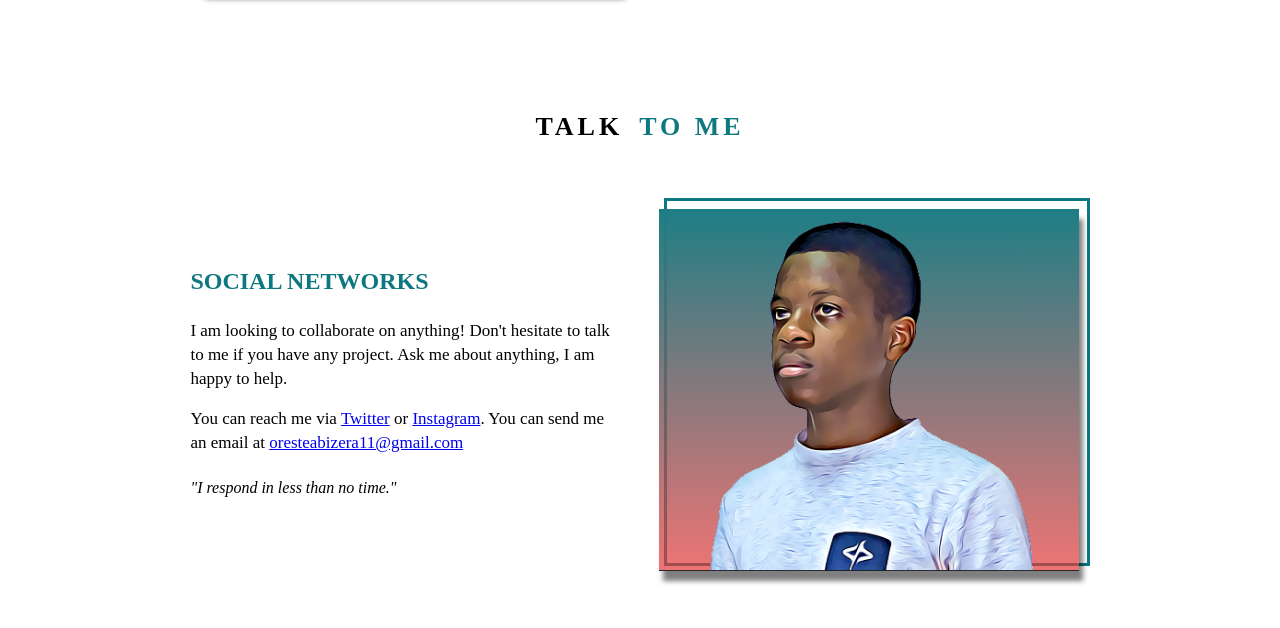
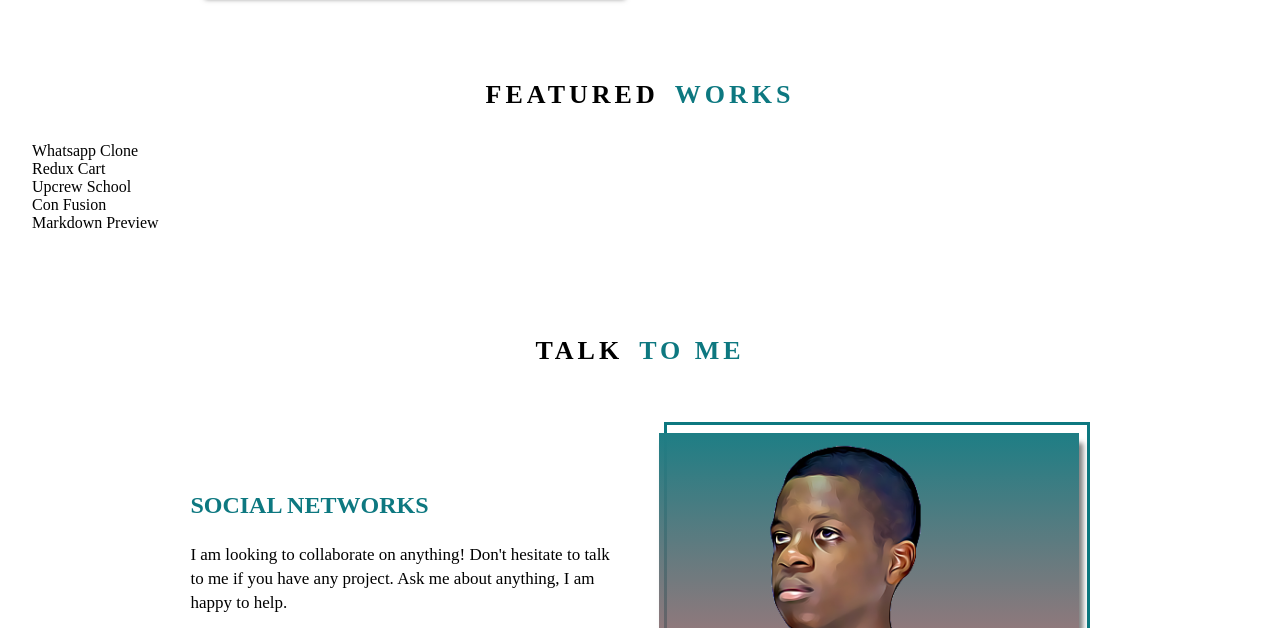
Before and after one commit to oreste-abizera/oresteabizera.tech, a Gatsby site: page / in a window 1280 px wide. Shown: the part 1300-1928 px from the top of the page. Built offline with nearby package versions, Linux system fonts and the light colour scheme; Gatsby itself is replaced by a stand-in of ours.

Commit message:
Projects section init

```diff
--- /dev/null
+++ b/src/components/Projects.js
@@ -0,0 +1,20 @@
+import React, { Component } from "react"
+import projects from "../constants/projects"
+import * as styles from "../css/projects.module.css"
+import Title from "./Title"
+
+export default class Projects extends Component {
+  render() {
+    console.log(projects)
+    return (
+      <>
+        <Title first="Featured" last="Works"></Title>
+        <div className={styles.projects}>
+          {projects.map((project, index) => (
+            <div key={index}>{project.title}</div>
+          ))}
+        </div>
+      </>
+    )
+  }
+}
--- a/src/constants/projects.js
+++ b/src/constants/projects.js
@@ -28,7 +28,6 @@ const projects = [
     slug: "con-fusion",
   },
   {
-    id: 7,
     title: "Markdown Preview",
     url: "https://react-markdownpreview.netlify.app/",
     social_image:
@@ -36,3 +35,5 @@ const projects = [
     slug: "markdown-preview",
   },
 ]
+
+export default projects
--- /dev/null
+++ b/src/css/projects.module.css
@@ -0,0 +1,3 @@
+.projects {
+  padding: 2rem;
+}
--- a/src/pages/index.js
+++ b/src/pages/index.js
@@ -3,6 +3,7 @@ import AboutMe from "../components/AboutMe"
 import ContactMe from "../components/ContactMe"
 import Hero from "../components/Hero"
 import Layout from "../components/Layout"
+import Projects from "../components/Projects"
 export default class Home extends Component {
   render() {
     return (
@@ -37,6 +38,7 @@ export default class Home extends Component {
           </section>
         </Hero>
         <AboutMe></AboutMe>
+        <Projects></Projects>
         <ContactMe></ContactMe>
       </Layout>
     )
```
